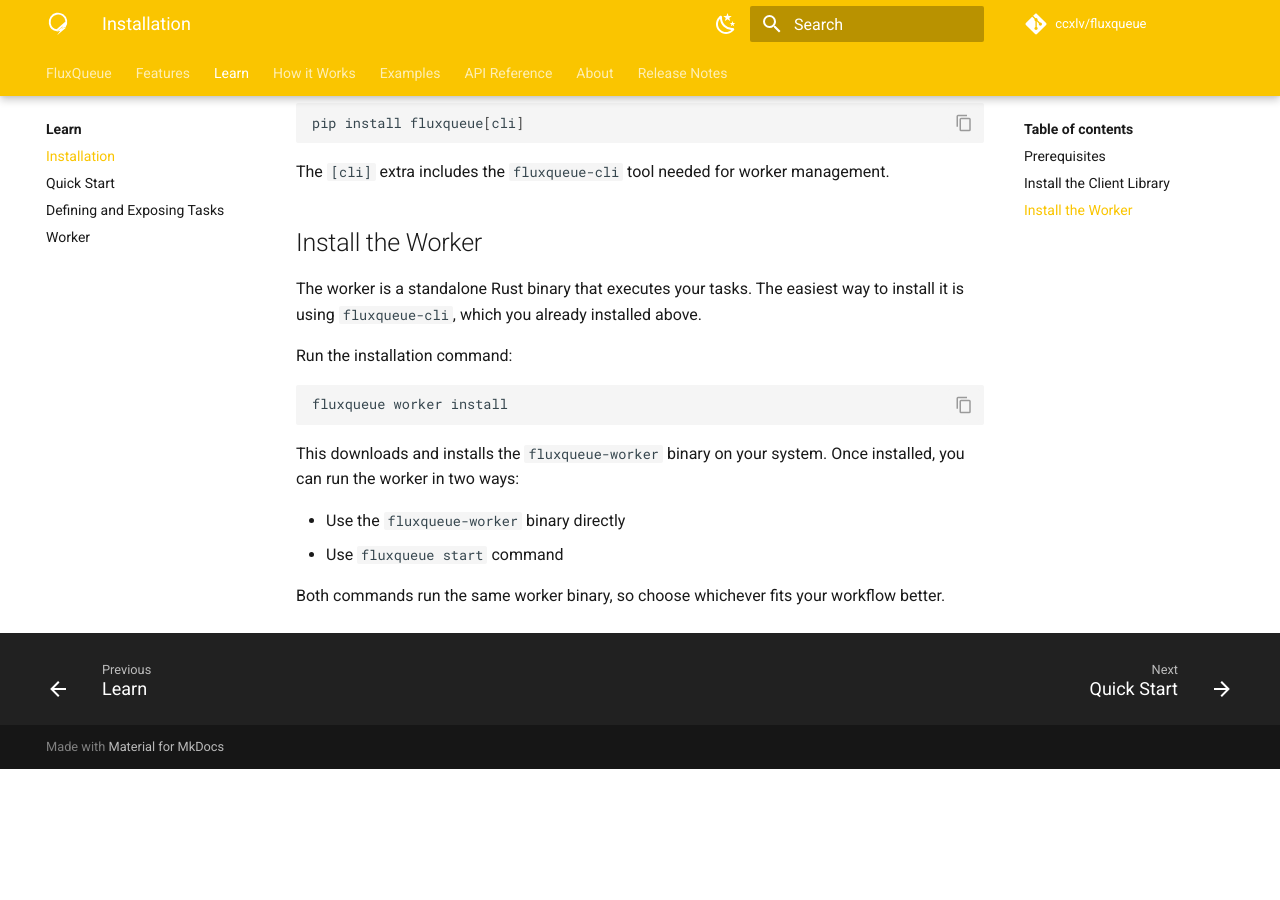
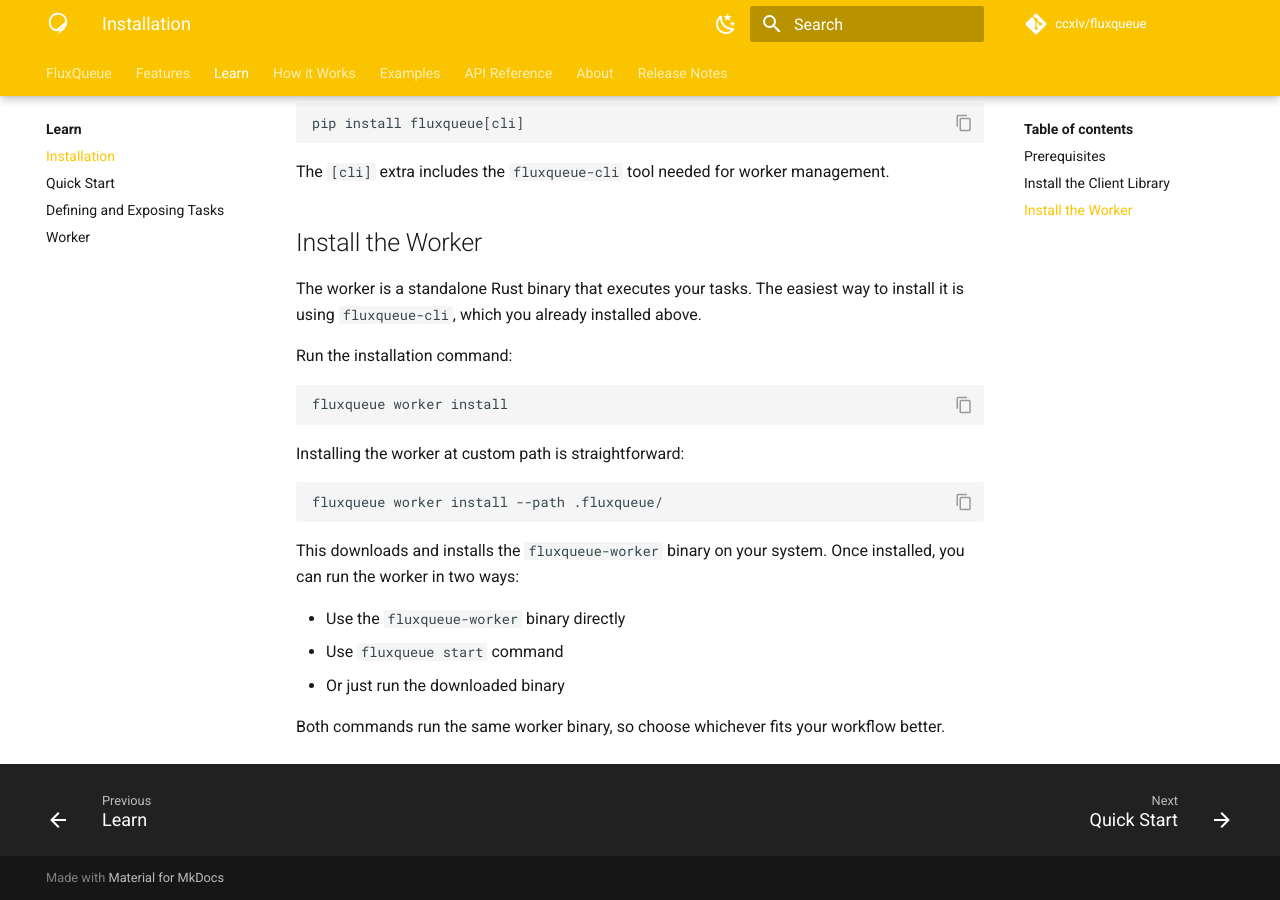
Before and after one commit to CCXLV/fluxqueue, an MkDocs documentation site: the page built from docs/tutorial/installation.md, in a window 1280 px wide and 900 px high, scrolled down 583 px. Built offline with MkDocs 1.6.1 and Material for MkDocs 9.7.7, drawn with Linux system fonts in a browser that asks for light colours; comment, search, counter and statistics services are not loaded; before the commit the page ends 1352 px from its top, so only the background shows below that.

Commit message:
docs: Update worker installation guides

````diff
--- a/docs/tutorial/installation.md
+++ b/docs/tutorial/installation.md
@@ -28,9 +28,16 @@ Run the installation command:
 fluxqueue worker install
 ```
 
+Installing the worker at custom path is straightforward:
+
+```bash
+fluxqueue worker install --path .fluxqueue/
+```
+
 This downloads and installs the `fluxqueue-worker` binary on your system. Once installed, you can run the worker in two ways:
 
 - Use the `fluxqueue-worker` binary directly
 - Use `fluxqueue start` command
+- Or just run the downloaded binary
 
 Both commands run the same worker binary, so choose whichever fits your workflow better.
````
